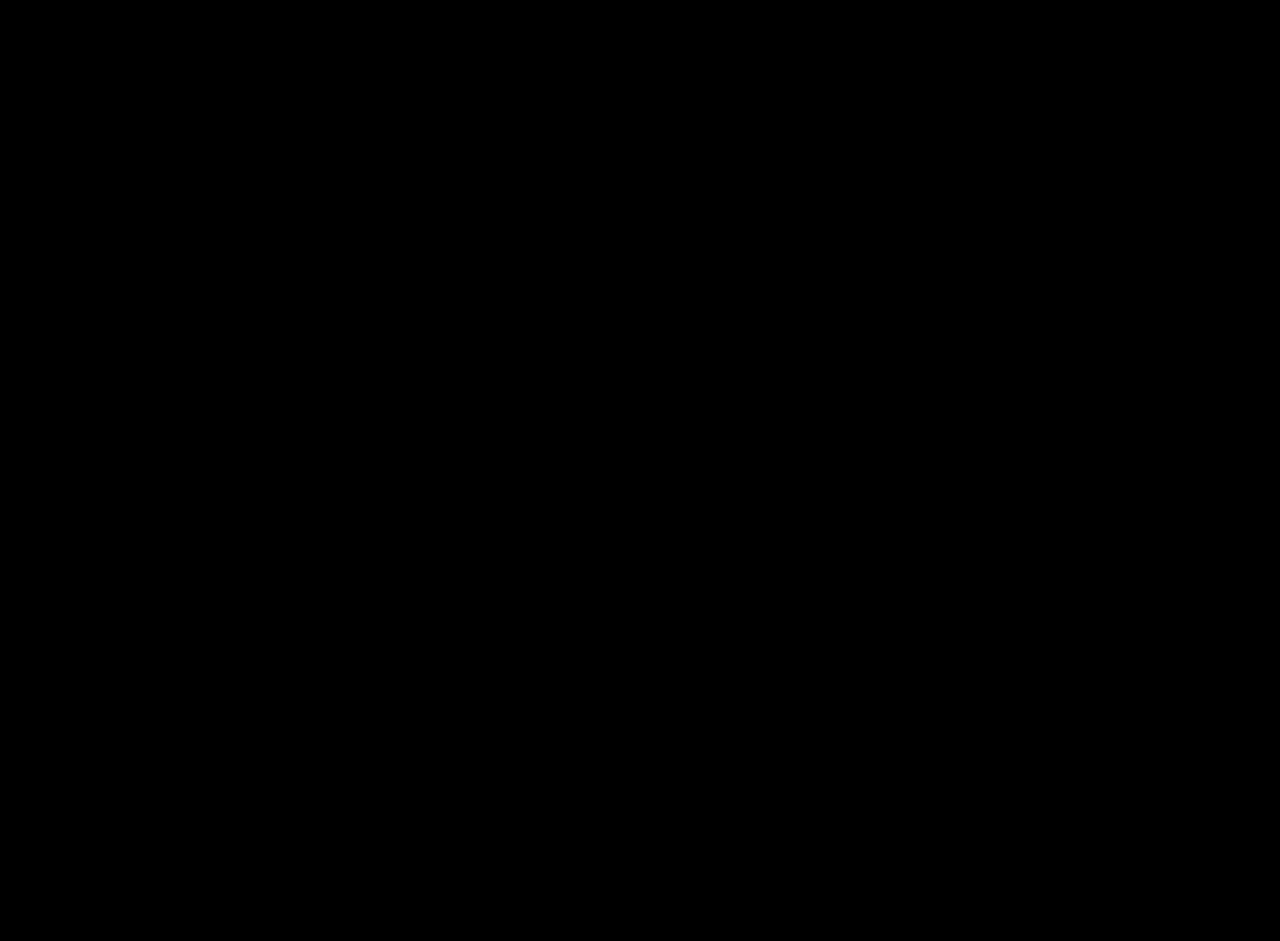
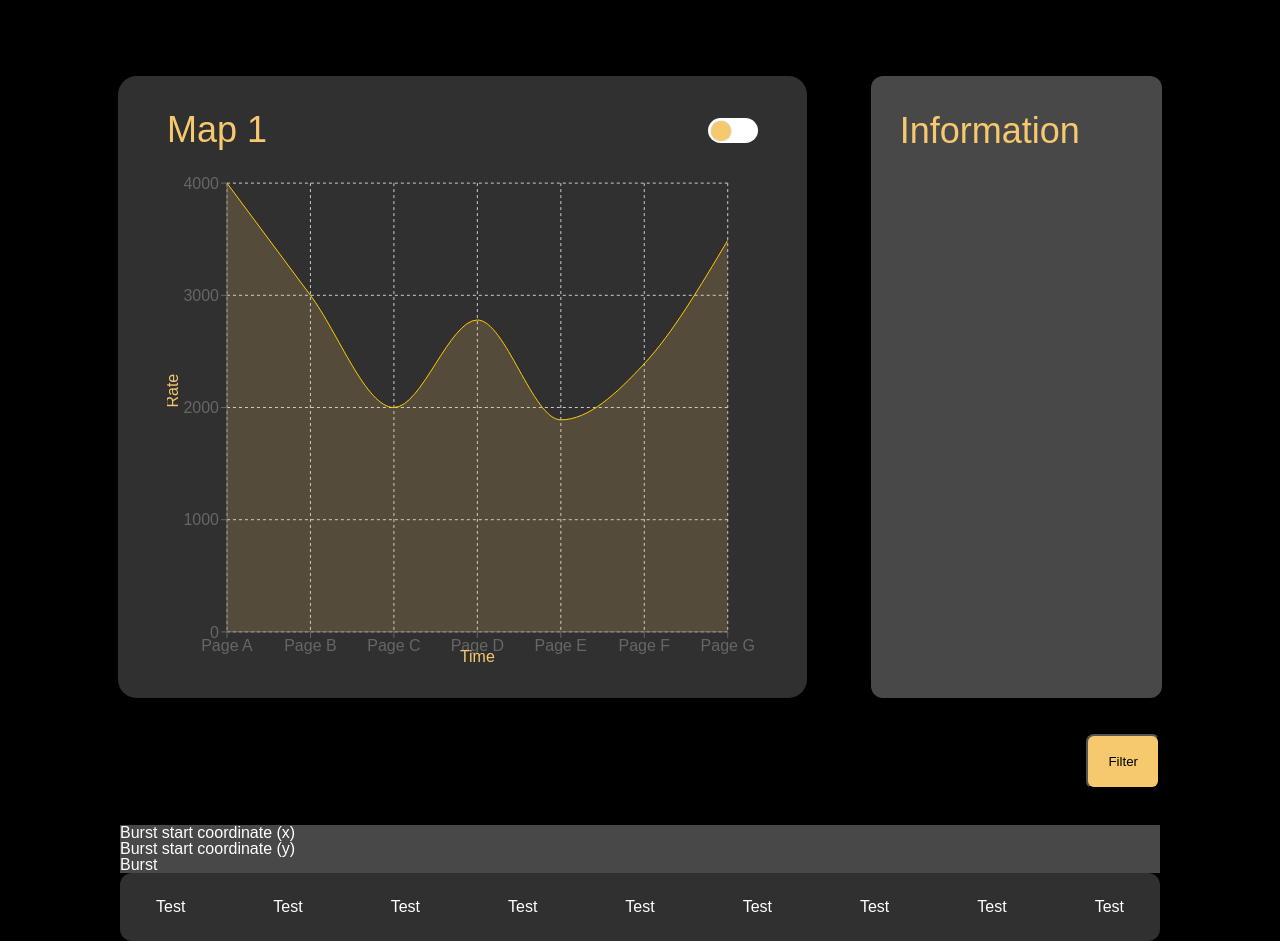
Before and after one commit to AmreshSinha/inter-iit-isro, a React (Create React App) app: page /prediction in a window 1280 px wide. Before the commit this address had no page. Shown: the part 140-1081 px from the top of the page. Before the commit the page ends 800 px from the top, so only its background shows below. Built offline with nearby package versions, Linux system fonts and the light colour scheme.

Commit message:
Add Input and Prediction Page

```diff
--- a/package.json
+++ b/package.json
@@ -11,6 +11,7 @@
     "react-dom": "^17.0.2",
     "react-router-dom": "^6.2.2",
     "react-scripts": "5.0.0",
+    "recharts": "^2.1.9",
     "styled-components": "^5.3.3",
     "web-vitals": "^2.1.4"
   },
--- a/src/App.js
+++ b/src/App.js
@@ -1,5 +1,6 @@
 import Home from './pages/Home/Home';
 import Input from './pages/Input/Input';
+import Prediction from './pages/Prediction/Prediction';
 import {
   BrowserRouter as Router,
   Routes,
@@ -14,6 +15,7 @@
       <Routes>
         <Route exact path='/' element={ <Home /> } />
         <Route exact path='/input' element={ <Input /> } />
+        <Route exact path='/prediction' element={ <Prediction /> } />
       </Routes>
     </Router>
   );
--- a/src/components/Navbar/Navbar.js
+++ b/src/components/Navbar/Navbar.js
@@ -14,7 +14,7 @@
     display: flex;
     flex-direction: row;
     justify-content: space-between;
-    padding: 120px;
+    padding: 90px 120px;
 `;
 
 const Title = styled.h1`
--- /dev/null
+++ b/src/components/Switch/Switch.css
@@ -0,0 +1,40 @@
+.react-switch-checkbox {
+    height: 0;
+    width: 0;
+    visibility: hidden;
+  }
+
+  .react-switch-label {
+    display: flex;
+    align-items: center;
+    justify-content: space-between;
+    cursor: pointer;
+    width: 50px;
+    height: 25px;
+    background: #fff;
+    border-radius: 100px;
+    position: relative;
+    transition: background-color .2s;
+  }
+
+  .react-switch-label .react-switch-button {
+    content: '';
+    position: absolute;
+    top: 3px;
+    left: 3px;
+    width: 20px;
+    height: 20px;
+    border-radius: 45px;
+    transition: 0.2s;
+    background: #F6C96F;
+    box-shadow: 0 0 2px 0 rgba(10, 10, 10, 0.29);
+  }
+
+  .react-switch-checkbox:checked + .react-switch-label .react-switch-button {
+    left: calc(100% - 3px);
+    transform: translateX(-100%);
+  }
+
+  .react-switch-label:active .react-switch-button {
+    width: 28px;
+  }
--- /dev/null
+++ b/src/components/Switch/Switch.js
@@ -0,0 +1,23 @@
+import React from "react";
+import styled from "styled-components";
+import './Switch.css';
+
+const Switch = () => {
+    return (
+        <>
+            <input
+                className="react-switch-checkbox"
+                id={`react-switch-new`}
+                type="checkbox"
+            />
+            <label
+                className="react-switch-label"
+                htmlFor={`react-switch-new`}
+            >
+                <span className={`react-switch-button`} />
+            </label>
+        </>
+    )
+}
+
+export default Switch;
--- /dev/null
+++ b/src/components/Table/Table.js
@@ -0,0 +1,81 @@
+import React from 'react';
+import styled from 'styled-components';
+
+function Table () {
+    return (
+        <>
+            {/* <TableWrapper>
+                <BurstStartX>{props.BSX}</BurstStartX>
+                <BurstStartY>{props.BSY}</BurstStartY>
+                <BurstPeakX>{props.BPX}</BurstPeakX>
+                <BurstPeakY>{props.BPY}</BurstPeakY>
+                <BurstEndX>{props.BEX}</BurstEndX>
+                <BurstEndY>{props.BEY}</BurstEndY>
+                <TotalBurstTime>{props.TBT}</TotalBurstTime>
+                <RiseTime>{props.RT}</RiseTime>
+                <DecayTime>{props.DT}</DecayTime>
+            </TableWrapper> */}
+            <TableWrapper>
+                <BurstStartX>Test</BurstStartX>
+                <BurstStartY>Test</BurstStartY>
+                <BurstPeakX>Test</BurstPeakX>
+                <BurstPeakY>Test</BurstPeakY>
+                <BurstEndX>Test</BurstEndX>
+                <BurstEndY>Test</BurstEndY>
+                <TotalBurstTime>Test</TotalBurstTime>
+                <RiseTime>Test</RiseTime>
+                <DecayTime>Test</DecayTime>
+            </TableWrapper>
+        </>
+    )
+}
+
+export default Table;
+
+const TableWrapper = styled.div`
+    background: rgba(237, 237, 237, 0.2);
+    padding: 26px 36px;
+    height: fit-content;
+    display: flex;
+    flex-direction: row;
+    justify-content: space-between;
+    align-items: center;
+    gap: 63px;
+    border-radius: 12px;
+`
+
+const BurstStartX = styled.p`
+    font-size: 1rem;
+`
+
+const BurstStartY = styled.p`
+    font-size: 1rem;
+`
+
+const BurstPeakX = styled.p`
+    font-size: 1rem;
+`
+
+const BurstPeakY = styled.p`
+    font-size: 1rem;
+`
+
+const BurstEndX = styled.p`
+    font-size: 1rem;
+`
+
+const BurstEndY = styled.p`
+    font-size: 1rem;
+`
+
+const TotalBurstTime = styled.p`
+    font-size: 1rem;
+`
+
+const RiseTime = styled.p`
+    font-size: 1rem;
+`
+
+const DecayTime = styled.p`
+    font-size: 1rem;
+`
--- a/src/pages/Input/Input.js
+++ b/src/pages/Input/Input.js
@@ -42,9 +42,8 @@
             <Navbar />
             <InputWrapper>
                 <InputData>Input Data</InputData>
-                {/* <InputBox type='file' onChange={onFileChange} /> */}
                 <InputBoxWrapper>
-                    <div>Input</div>
+                    <InputBox type='file' onChange={onFileChange} />
                     <CloudIcon src={CloudComputing}/>
                 </InputBoxWrapper>
                 <IconButtonWrapper>
@@ -67,11 +66,11 @@
     flex-direction: column;
     gap: 65px;
     padding: 30px;
+    border-radius: 12px;
 `
 const InputData = styled.div`
     font-size: 32px;
     color: #F6C96F;
-    margin-bottom: 65px;
 `
 
 const InputBoxWrapper = styled.div`
@@ -79,10 +78,12 @@
     border-radius: 8px;
     display: flex;
     flex-direction: row;
-    justify-content: 'justify-between';
+    justify-content: space-between;
     align-items:  center;
     width: 469px;
     height: 64px;
+    padding-left: 16px;
+    padding-right: 16px;
 `;
 
 const CloudIcon = styled.img`
@@ -92,13 +93,9 @@
 
 const InputBox = styled.input`
     width: 469px;
-    height: 64px;
-    margin-bottom: 65px;
     border-radius: 8px;
-    background: rgba(237, 237, 237, 0.1);
-    border: 1px solid #F6C96F;
     color: #fff;
-    font-size: 24px;
+    font-size: 16px;
 `
 
 const IconButtonWrapper = styled.div`
@@ -115,4 +112,8 @@
     border: none;
     width: 86px;
     height: 56px;
+    cursor: pointer;
+    &:hover {
+        border: 2px solid #fff;
+    }
 `
--- /dev/null
+++ b/src/pages/Prediction/Prediction.js
@@ -0,0 +1,199 @@
+import styled from "styled-components";
+import Navbar from "../../components/Navbar/Navbar";
+import { AreaChart, Area, XAxis, YAxis, CartesianGrid, Tooltip, ResponsiveContainer, Label } from 'recharts';
+import Switch from "../../components/Switch/Switch";
+import Table from "../../components/Table/Table";
+
+const data = [
+    {
+        name: 'Page A',
+        uv: 4000,
+        pv: 2400,
+        amt: 2400,
+    },
+    {
+        name: 'Page B',
+        uv: 3000,
+        pv: 1398,
+        amt: 2210,
+    },
+    {
+        name: 'Page C',
+        uv: 2000,
+        pv: 9800,
+        amt: 2290,
+    },
+    {
+        name: 'Page D',
+        uv: 2780,
+        pv: 3908,
+        amt: 2000,
+    },
+    {
+        name: 'Page E',
+        uv: 1890,
+        pv: 4800,
+        amt: 2181,
+    },
+    {
+        name: 'Page F',
+        uv: 2390,
+        pv: 3800,
+        amt: 2500,
+    },
+    {
+        name: 'Page G',
+        uv: 3490,
+        pv: 4300,
+        amt: 2100,
+    },
+]
+
+function Prediction() {
+    return (
+        <>
+            <Navbar />
+            <MainWrapper>
+                <UpperWrapper>
+                    <AreaPlotWrapper>
+                        <SwitchButtonWrapper>
+                            <MapTitle>Map 1</MapTitle>
+                            <Switch />
+                        </SwitchButtonWrapper>
+                        <ResponsiveContainer>
+                            <AreaChart
+                            width={500}
+                            height={400}
+                            data={data}
+                            margin={{
+                                top: 10,
+                                right: 30,
+                                left: 0,
+                                bottom: 0,
+                            }}
+                            >
+                            <CartesianGrid strokeDasharray="3 3" />
+                            <XAxis dataKey="name">
+                                <Label value="Time" fill="#F6C96F" offset={0} position="insideBottom" />
+                            </XAxis>
+                            <YAxis label={{ value: 'Rate', fill:"#F6C96F", angle: -90, position: 'insideLeft', textAnchor: 'middle' }}/>
+                            <Tooltip />
+                            <Area type="monotone" dataKey="uv" stroke="#FFCA00" fill="rgba(246, 201, 111, 0.3)" />
+                            </AreaChart>
+                        </ResponsiveContainer>
+                    </AreaPlotWrapper>
+                    <InformationCard>
+                        <InformationTitle>Information</InformationTitle>
+                    </InformationCard>
+                </UpperWrapper>
+                <TableWrapper>
+                    <FilterWrapper>
+                        <FilterButton>Filter</FilterButton>
+                    </FilterWrapper>
+                    {/* <FilterOptions></FilterOptions> */}
+                    <TableMenu>
+                        <p>Burst start coordinate (x)</p>
+                        <p>Burst start coordinate (y)</p>
+                        <p>Burst </p>
+                    </TableMenu>
+                    <Table></Table>
+                </TableWrapper>
+            </MainWrapper>
+        </>
+    )
+}
+
+export default Prediction;
+
+const MainWrapper = styled.div`
+    width: 100vw;
+    height: fit-content;
+`
+const UpperWrapper = styled.div`
+    margin-left: 118px;
+    margin-right: 118px;
+    display: flex;
+    flex-direction: row;
+    justify-content: space-between;
+    gap: 64px;
+`
+
+const AreaPlotWrapper = styled.div`
+    display: flex;
+    flex-direction: column;
+    justify-content: center;
+    align-items:  center;
+    width: 75%;
+    height: 550px;
+    background: rgba(237, 237, 237, 0.2);
+    padding: 36px 49px;
+    gap: 25px;
+    border-radius: 18.56px;
+`
+
+const SimpleAreaChart = {
+    width: '66.66%',
+    height: '400px',
+    padding: '10px'
+}
+
+const InformationCard = styled.div`
+    width: 33.3%;
+    height: 585px;
+    background: rgba(237, 237, 237, 0.3);
+    padding-top: 37px;
+    padding-left: 29px;
+    border-radius: 12px;
+    display: flex;
+    flex-direction: column;
+`
+
+const SwitchButtonWrapper = styled.div`
+    width: 100%;
+    height: fit-content;
+    display: flex;
+    flex-direction: row;
+    justify-content: space-between;
+    align-items: center;
+`
+
+const MapTitle = styled.div`
+    font-size: 36px;
+    font-weight: 500;
+    color: #F6C96F;
+`
+
+const InformationTitle = styled.div`
+    color: #F6C96F;
+    font-size: 36px;
+    font-weight: 500;
+`
+
+const TableWrapper = styled.div`
+    margin-left: 120px;
+    margin-right: 120px;
+    margin-top: 36px;
+`
+
+const FilterWrapper = styled.div`
+    width: 100%;
+    height: fit-content;
+    display: flex;
+    flex-direction: row;
+    justify-content: flex-end;
+    align-items: center;
+    gap: 12px;
+    margin-bottom: 36px;
+`
+
+const FilterButton = styled.button`
+    width: fit-content;
+    height: fit-content;
+    padding: 18px 20px;
+    border-radius: 8px;
+    background: #F6C96F;
+`
+
+const TableMenu = styled.div`
+    background: rgba(237, 237, 237, 0.3);
+`
```
Also changed, not shown: 1 other file (tests, documents, lock files or other folders).
